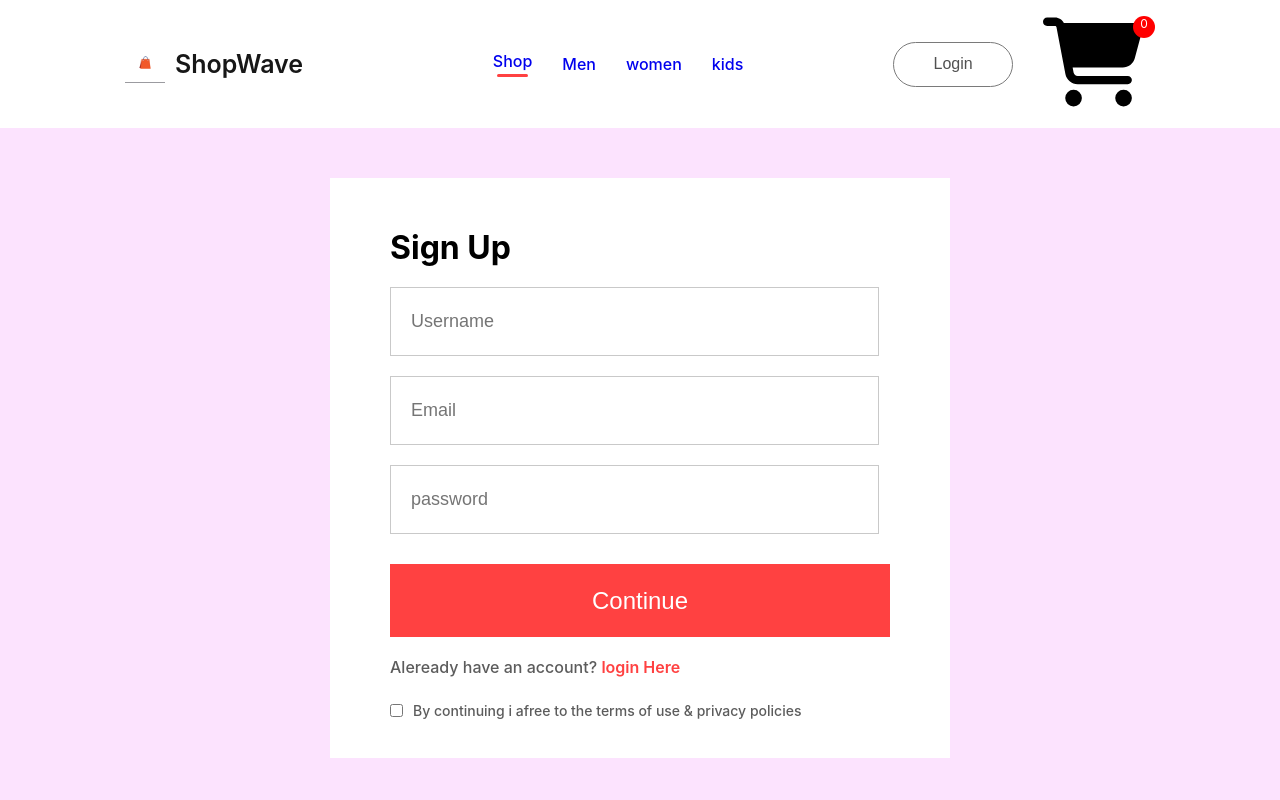
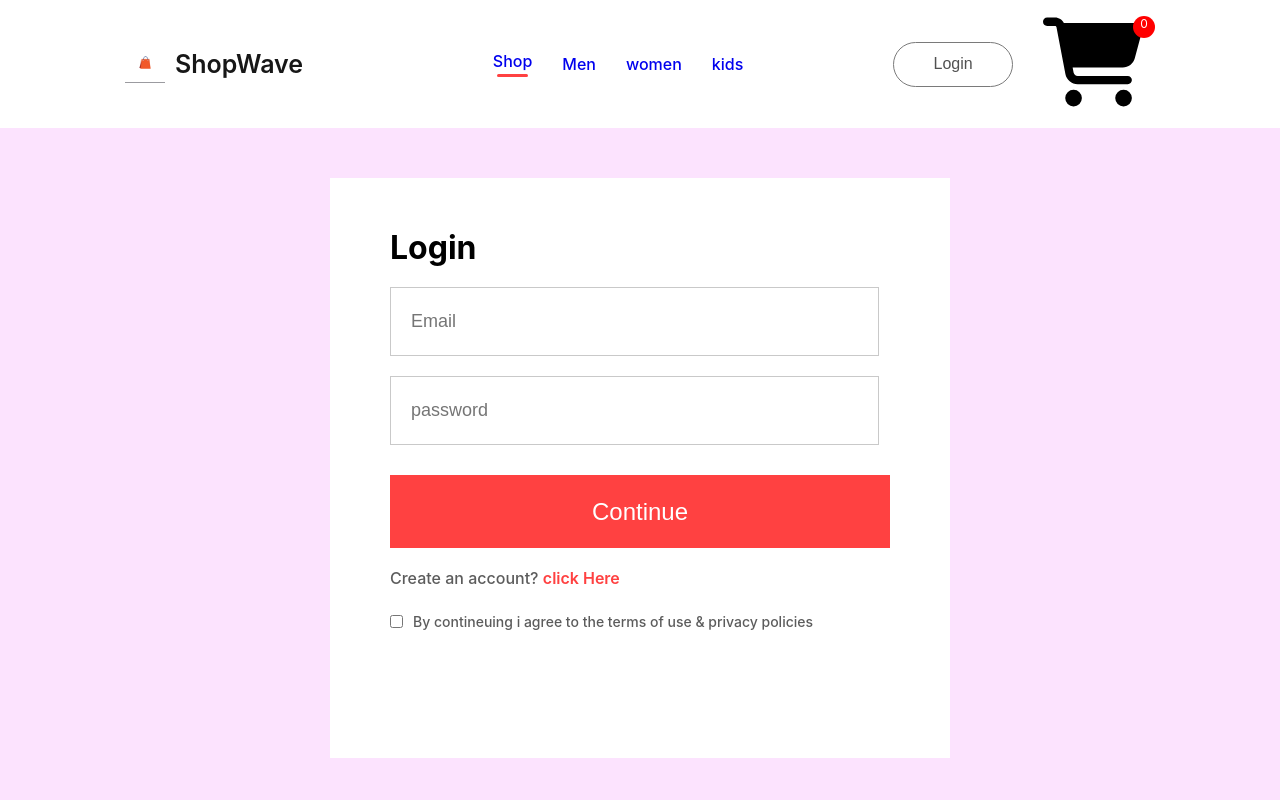
Before and after one commit to rollchai/web-app, a React (Create React App) app: page /login in a window 1280 px wide. Shown: the top 800 px of the page. Built offline with nearby package versions, Linux system fonts and the light colour scheme.

Commit message:
final work

```diff
--- a/src/pages/Loginsignup.jsx
+++ b/src/pages/Loginsignup.jsx
@@ -1,20 +1,48 @@
-import React from 'react'
+import React, { useState } from 'react'
 import "./css/Loginsignup.css"
 const Loginsignup = () => {
+  const [state,setstate]=useState("Login")
+  const [formData,setformData]=useState({
+    username:"",
+    password:"",
+    email:"",
+
+  })
+  const changehandler=(e)=>{
+setformData({...formData,[e.target.name]:e.target.value})
+  }
+  const login=async()=>{
+  console.log("login function Executed",formData)
+  }
+  const signup =()=>{
+    console.log("signup function Executed",formData)
+  }
   return (
     <div className='loginsignup'>
       <div className="loginsignup-container">
-        <h1>Sign Up</h1>
+        <h1>{state}</h1>
         <div className="loginsignup-fields">
-          <input type="text" placeholder="Username"/>
-          <input type="email" placeholder="Email"/>
-          <input type='password ' placeholder='password'/>
+          {state==="sign up"?<input type="text" placeholder="Username" name='username' value={formData.username} onChange={
+            changehandler
+          }/>:<></>}
+          <input name='email' value={formData.email} onChange={changehandler} type="email" placeholder="Email"/>
+          <input  name="password" value={formData.password} onChange={
+            changehandler
+          } type='password ' placeholder='password'/>
         </div>
-        <button>Continue</button>
-        <p className="loginsignup-login">Aleready have an account? <span>login Here</span></p>
+        <button onClick={()=>{
+          state==="Login"?login():signup()
+        }}>Continue</button>
+        {state==="sign up"? <p className="loginsignup-login">Already have an account? <span onClick={()=>{
+          setstate("Login")
+        }}>login Here</span></p>:<p className="loginsignup-login">Create an account? <span onClick={()=>{
+          setstate("sign up")
+        }}>click Here</span></p>}
+
+
         <div className="loginsignup-agree">
           <input type='checkbox' name="" id=""/>
-          <p>By continuing i afree to the terms of use & privacy policies</p>
+          <p>By contineuing i agree to the terms of use & privacy policies</p>
         </div>
       </div>
 
```
